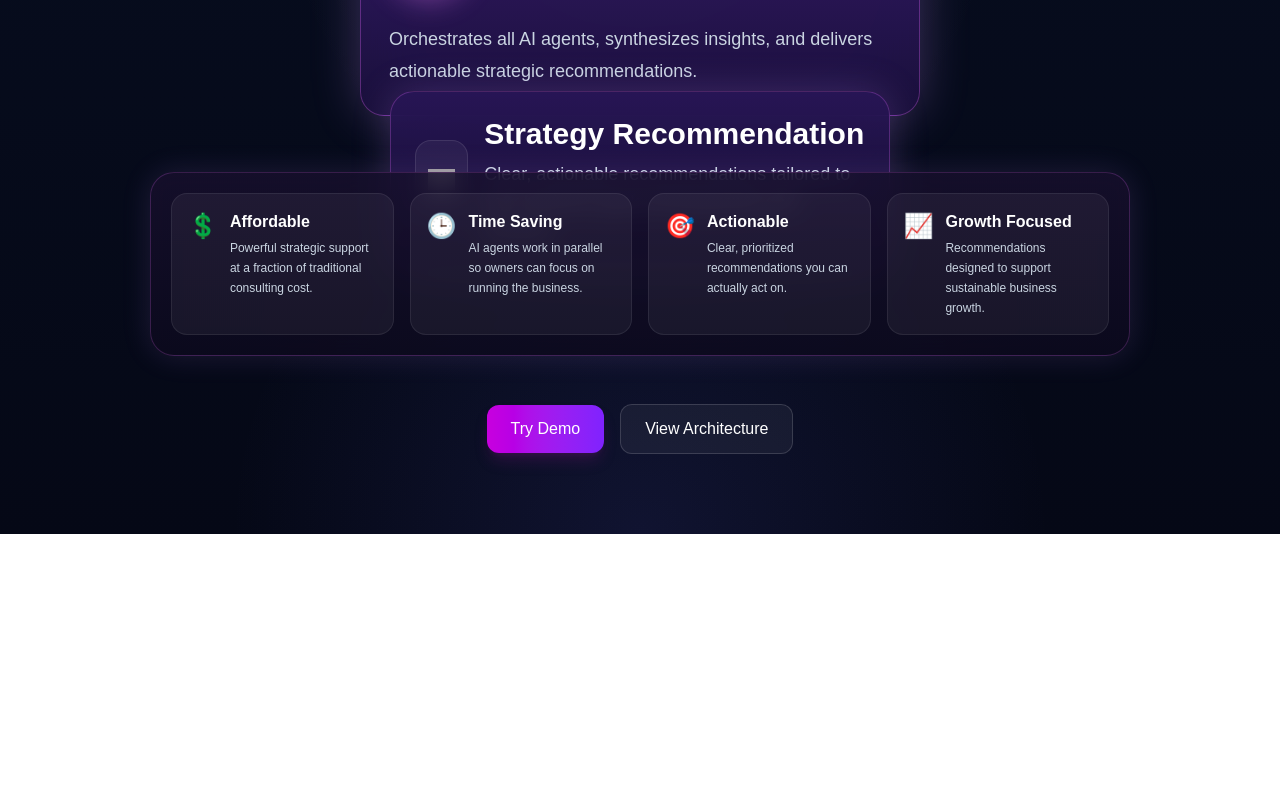
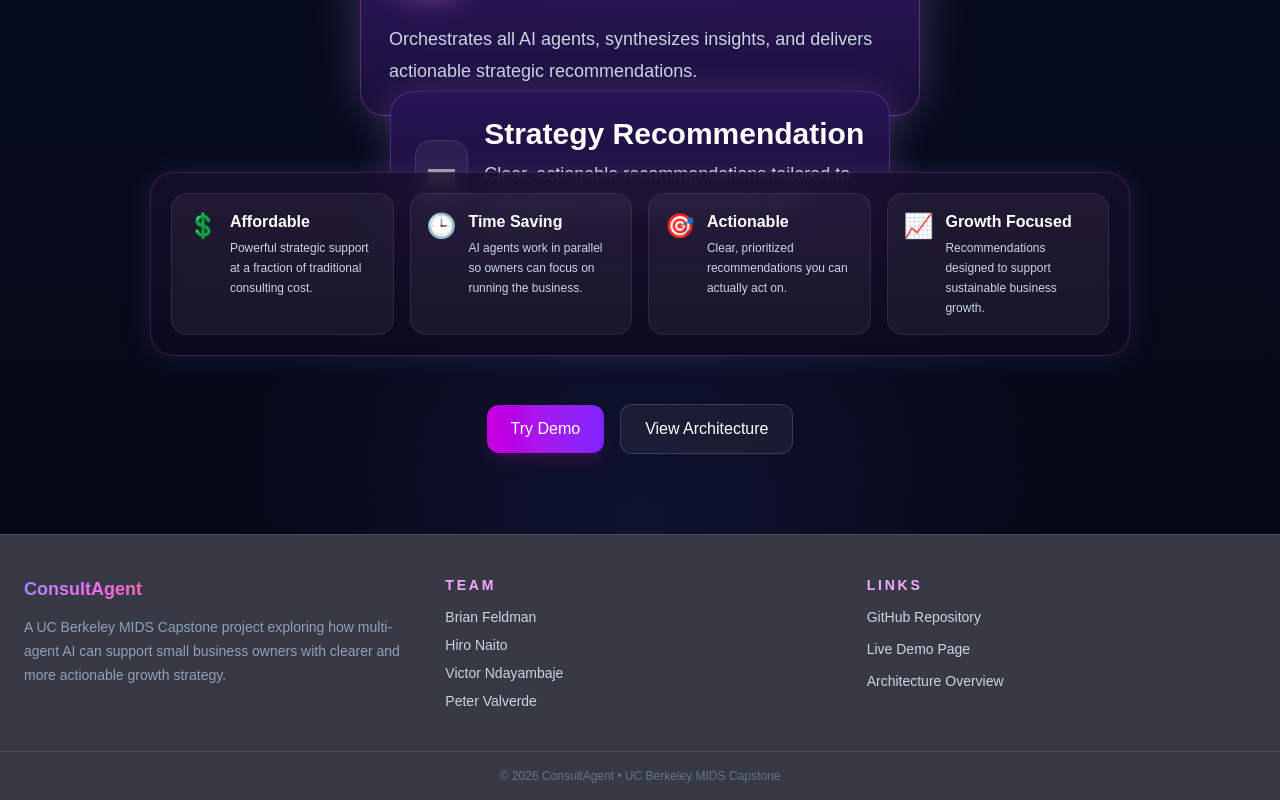
Before and after one commit to ndvictor/consultagent-web, a Next.js app: page / in a window 1280 px wide. Shown: the part 865-1665 px from the top of the page. Before the commit the page ends 1399 px from the top, so only its background shows below. Built offline with nearby package versions, Linux system fonts and the light colour scheme; grey boxes are pictures that could not be loaded.

Commit message:
Add global footer with team and links

```diff
--- a/app/layout.tsx
+++ b/app/layout.tsx
@@ -49,6 +49,71 @@ function Navbar() {
   );
 }
 
+function Footer() {
+  return (
+    <footer className="border-t border-white/10 bg-[#050816]/80">
+      <div className="mx-auto grid max-w-7xl gap-8 px-6 py-10 md:grid-cols-3">
+        <div>
+          <h3 className="text-lg font-semibold text-white">
+            <span className="bg-gradient-to-r from-violet-400 via-fuchsia-400 to-pink-400 bg-clip-text text-transparent">
+              ConsultAgent
+            </span>
+          </h3>
+          <p className="mt-3 max-w-md text-sm leading-6 text-slate-400">
+            A UC Berkeley MIDS Capstone project exploring how multi-agent AI can
+            support small business owners with clearer and more actionable growth
+            strategy.
+          </p>
+        </div>
+
+        <div>
+          <h4 className="text-sm font-semibold uppercase tracking-[0.2em] text-fuchsia-300">
+            Team
+          </h4>
+          <ul className="mt-3 space-y-2 text-sm text-slate-300">
+            <li>Brian Feldman</li>
+            <li>Hiro Naito</li>
+            <li>Victor Ndayambaje</li>
+            <li>Peter Valverde</li>
+          </ul>
+        </div>
+
+        <div>
+          <h4 className="text-sm font-semibold uppercase tracking-[0.2em] text-fuchsia-300">
+            Links
+          </h4>
+          <div className="mt-3 flex flex-col gap-3 text-sm">
+            <a
+              href="https://github.com/ndvictor/consultagent-web"
+              target="_blank"
+              rel="noreferrer"
+              className="text-slate-300 transition hover:text-white"
+            >
+              GitHub Repository
+            </a>
+            <a
+              href="/demo"
+              className="text-slate-300 transition hover:text-white"
+            >
+              Live Demo Page
+            </a>
+            <a
+              href="/about"
+              className="text-slate-300 transition hover:text-white"
+            >
+              Architecture Overview
+            </a>
+          </div>
+        </div>
+      </div>
+
+      <div className="border-t border-white/10 px-6 py-4 text-center text-xs text-slate-500">
+        © 2026 ConsultAgent • UC Berkeley MIDS Capstone
+      </div>
+    </footer>
+  );
+}
+
 export default function RootLayout({
   children,
 }: Readonly<{
@@ -59,6 +124,7 @@ export default function RootLayout({
       <body className="bg-[#050816] text-white antialiased">
         <Navbar />
         {children}
+        <Footer />
       </body>
     </html>
   );
```
